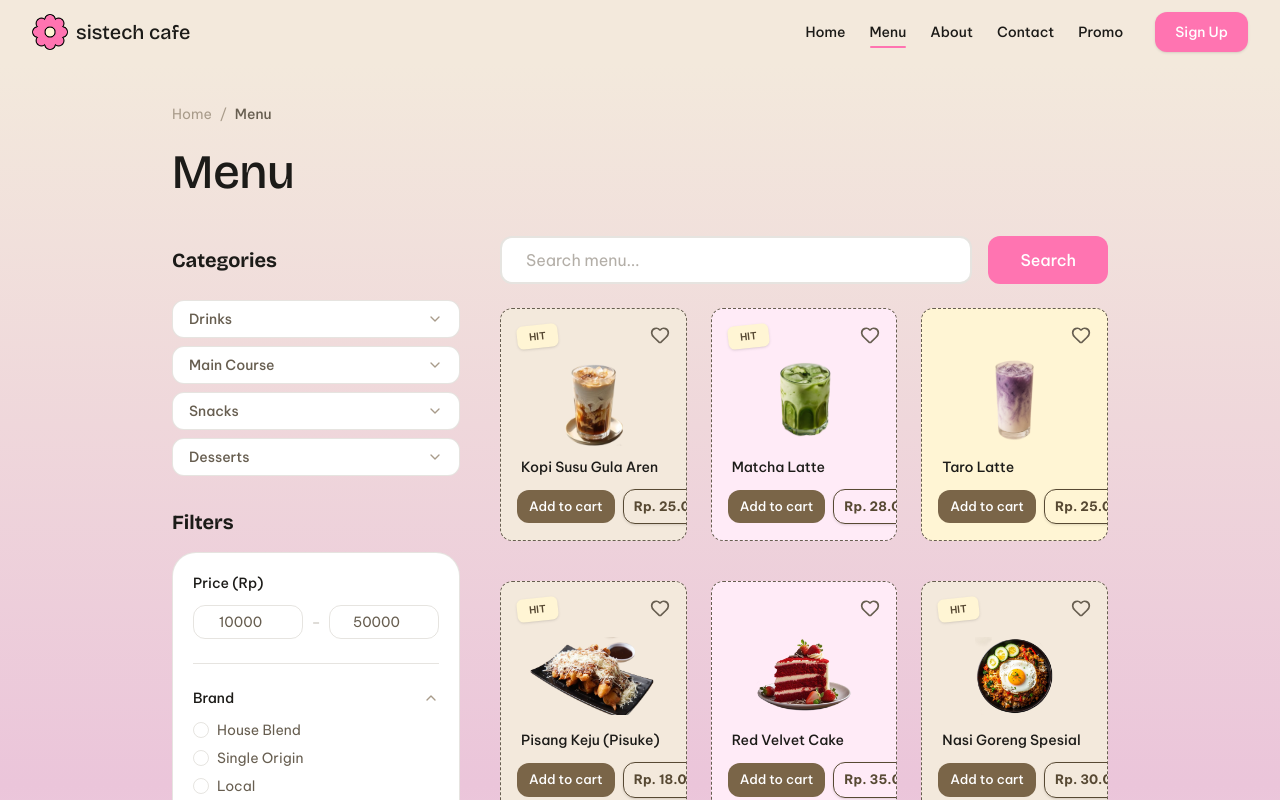
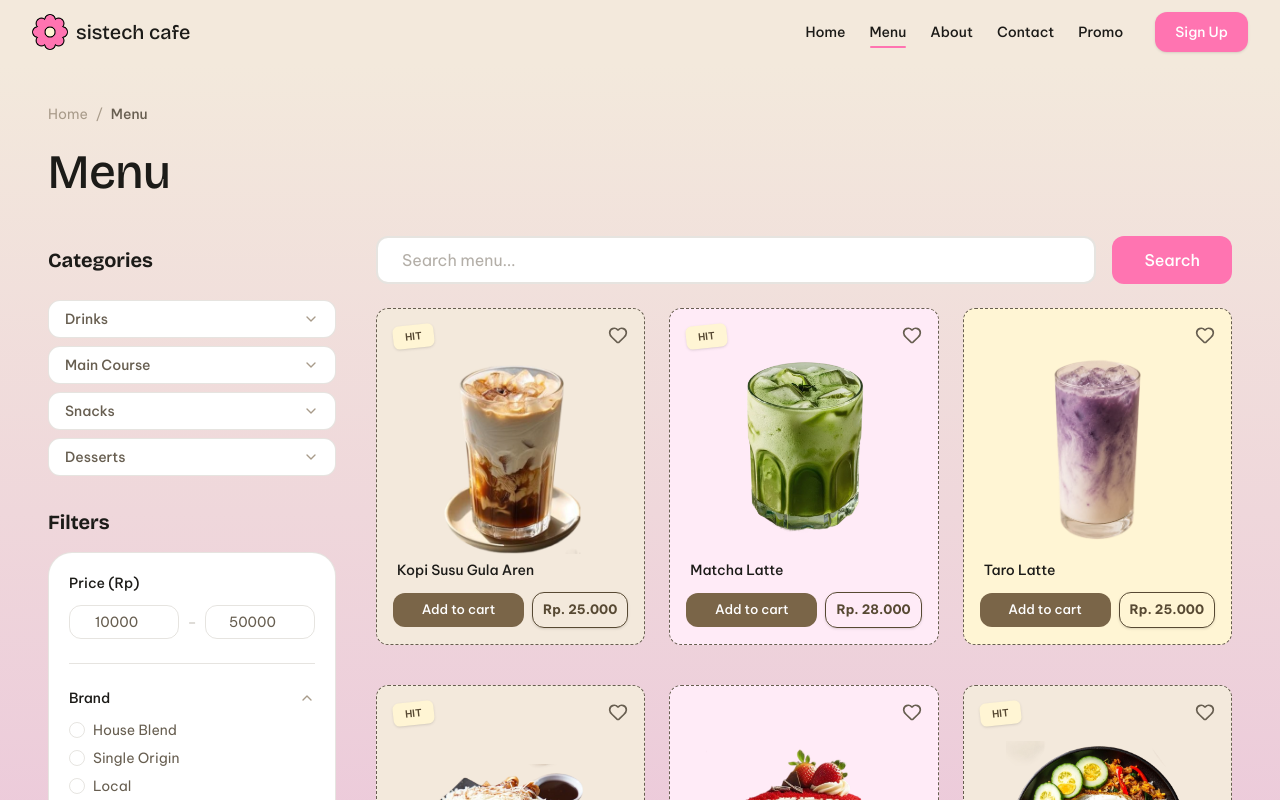
Before and after one commit to fatiya17/sistech-cafe, a Next.js app: page /menu in a window 1280 px wide. Shown: the top 800 px of the page. Built offline with nearby package versions, Linux system fonts and the light colour scheme.

Commit message:
feat: update max-width for menu page

```diff
--- a/app/menu/page.js
+++ b/app/menu/page.js
@@ -11,7 +11,7 @@ export default function MenuPage() {
 
   return (
     <div className="min-h-screen gradient-hero dark:bg-none pt-10 pb-20">
-      <div className="max-w-[1000px] mx-auto w-full px-4 md:px-8 relative">
+      <div className="w-full px-4 md:px-8 lg:px-12 relative">
 
         {/* Breadcrumbs & Mobile Filter Button */}
         <div className="flex justify-between items-center mb-6">
```
